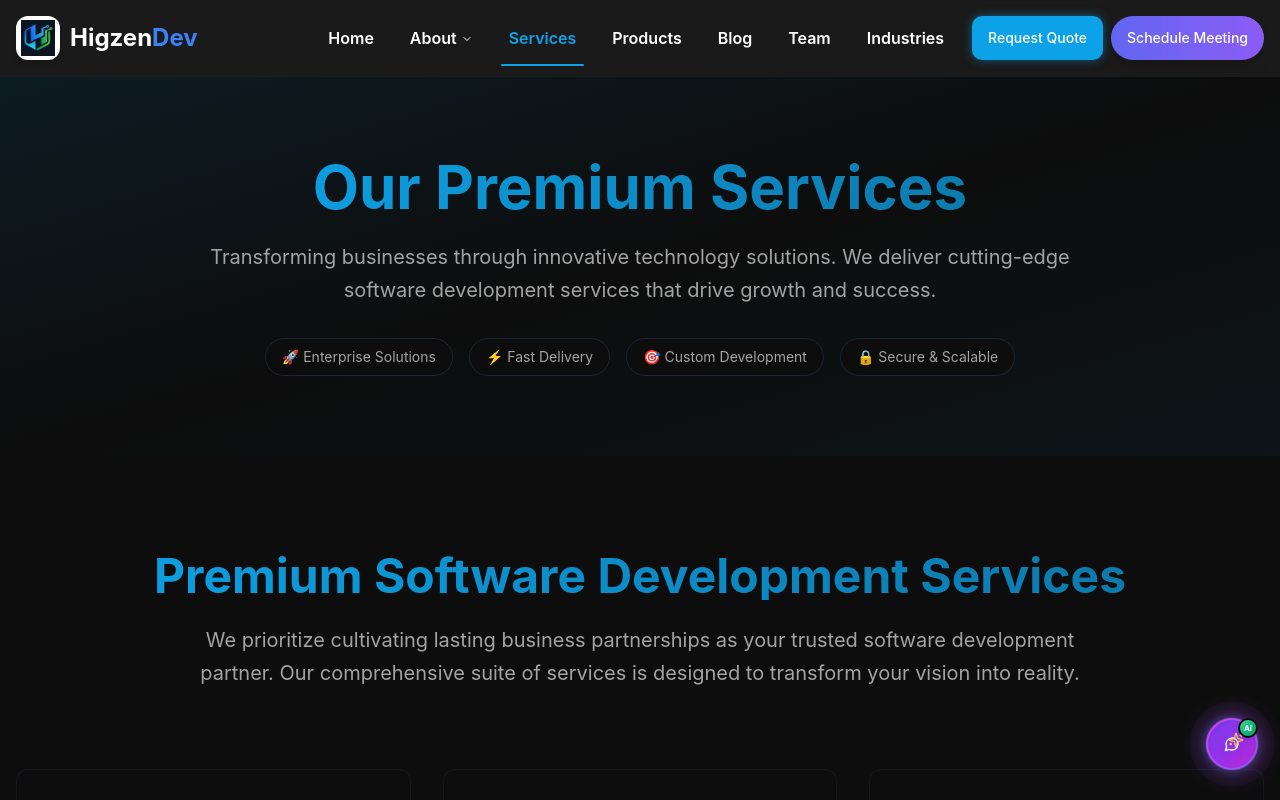
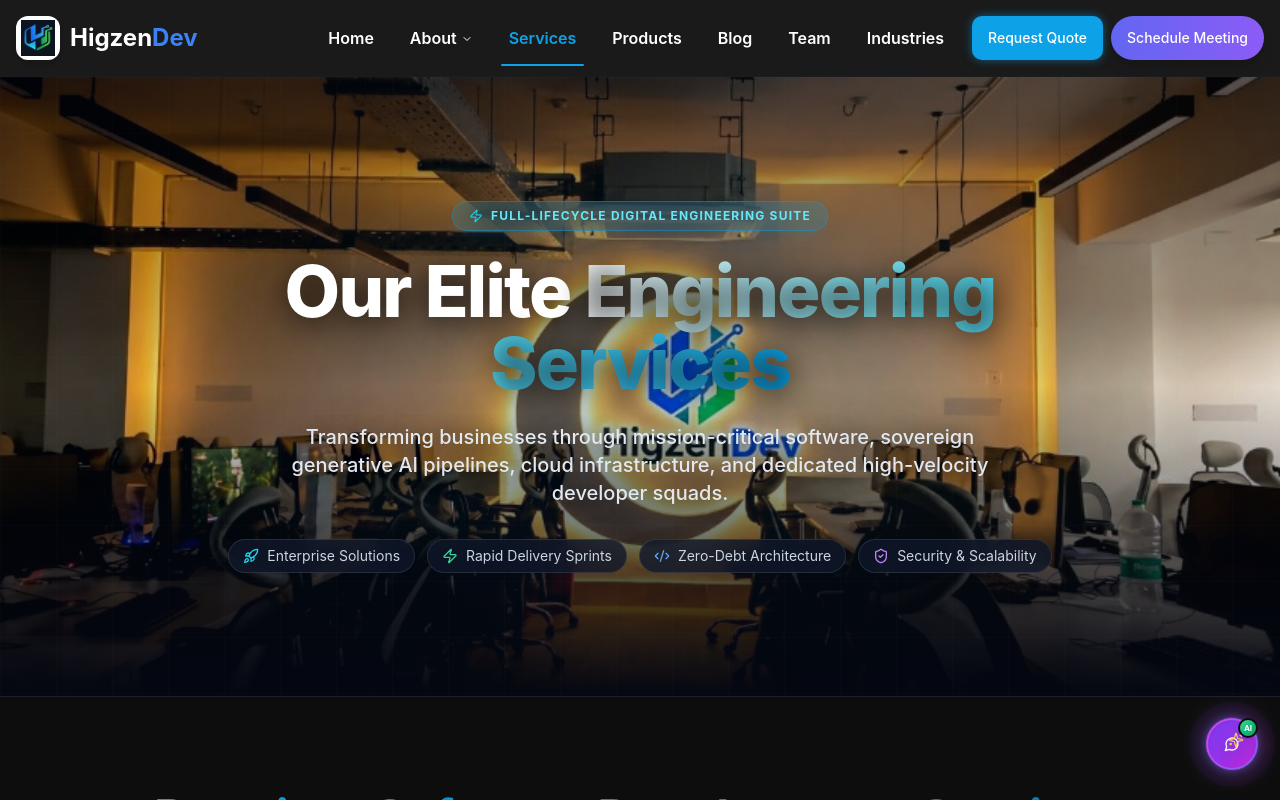
Before and after one commit to RaselmamunSD/Higzendev, a React (Vite) app in the folder higzendev-frontend/: page /services in a window 1280 px wide. Shown: the top 800 px of the page. Built offline with nearby package versions, Linux system fonts and the light colour scheme.

Commit message:
feat: set official crescent office hub image as background in Services page Hero section with modern dark theme and cards

```diff
--- a/higzendev-frontend/src/pages/Services.tsx
+++ b/higzendev-frontend/src/pages/Services.tsx
@@ -1,33 +1,108 @@
-
 import React from 'react';
 import Header from '../components/Header';
 import Footer from '../components/Footer';
 import ServiceDetailsSection from '../components/ServiceDetailsSection';
+import { motion } from 'framer-motion';
+import { Sparkles, Zap, ShieldCheck, Rocket, Code2, Users2, Clock, CheckCircle2, Award } from 'lucide-react';
 
-const Services = () => {
+const Services: React.FC = () => {
   return (
-    <div className="min-h-screen flex flex-col bg-background">
+    <div className="min-h-screen flex flex-col bg-[#040711] text-foreground">
       <Header />
       <main className="flex-grow">
-        {/* Hero Section */}
-        <section className="py-20 bg-gradient-to-br from-primary/10 via-background to-primary/5 relative overflow-hidden">
-          <div className="absolute inset-0 bg-grid-pattern opacity-5"></div>
-          <div className="container mx-auto px-4 relative">
-            <div className="text-center max-w-4xl mx-auto">
-              <h1 className="text-4xl md:text-6xl font-bold mb-6 bg-gradient-to-r from-primary to-primary/70 bg-clip-text text-transparent">
-                Our Premium Services
-              </h1>
-              <p className="text-xl text-muted-foreground mb-8 leading-relaxed">
-                Transforming businesses through innovative technology solutions.
-                We deliver cutting-edge software development services that drive growth and success.
-              </p>
-              <div className="flex flex-wrap justify-center gap-4 text-sm text-muted-foreground">
-                <span className="px-4 py-2 bg-background/80 rounded-full border">🚀 Enterprise Solutions</span>
-                <span className="px-4 py-2 bg-background/80 rounded-full border">⚡ Fast Delivery</span>
-                <span className="px-4 py-2 bg-background/80 rounded-full border">🎯 Custom Development</span>
-                <span className="px-4 py-2 bg-background/80 rounded-full border">🔒 Secure & Scalable</span>
+
+        {/* Futuristic Services Hero Section with Crescent Office Hub Background */}
+        <section className="relative min-h-[550px] lg:min-h-[620px] flex items-center justify-center overflow-hidden bg-[#040711] border-b border-white/10 py-20 lg:py-28">
+
+          {/* Background Image: HigzenDev Crescent Illuminated Office Hub */}
+          <div className="absolute inset-0 overflow-hidden pointer-events-none">
+            <motion.div
+              initial={{ scale: 1.05 }}
+              animate={{ scale: 1 }}
+              transition={{ duration: 1.5, ease: "easeOut" }}
+              className="w-full h-full"
+            >
+              <img
+                src="/images/services-hero-office.jpg"
+                alt="HigzenDev Engineering Hub Headquarters"
+                className="w-full h-full object-cover object-center filter brightness-[0.90] contrast-[1.05]"
+                loading="eager"
+              />
+            </motion.div>
+
+            {/* Ambient Lighting & Glows */}
+            <div className="absolute top-1/4 left-1/2 -translate-x-1/2 w-[700px] h-[350px] bg-primary/20 rounded-full blur-[160px] pointer-events-none" />
+            <div className="absolute top-10 right-10 w-[450px] h-[300px] bg-amber-500/10 rounded-full blur-[140px] pointer-events-none" />
+
+            {/* Gradient Overlays for High-Contrast Text Legibility */}
+            <div className="absolute inset-0 bg-gradient-to-r from-[#040711]/92 via-[#040711]/70 to-[#040711]/35" />
+            <div className="absolute inset-0 bg-gradient-to-t from-[#040711] via-transparent to-[#040711]/40" />
+            <div className="absolute inset-0 bg-[linear-gradient(to_right,#80808006_1px,transparent_1px),linear-gradient(to_bottom,#80808006_1px,transparent_1px)] bg-[size:3.5rem_3.5rem]" />
+          </div>
+
+          <div className="container mx-auto px-4 sm:px-6 lg:px-8 text-center relative z-10 max-w-4xl">
+
+            {/* Top Badge */}
+            <motion.div
+              initial={{ opacity: 0, y: 20 }}
+              animate={{ opacity: 1, y: 0 }}
+              transition={{ duration: 0.5 }}
+              className="inline-flex items-center gap-2 px-4 py-1.5 rounded-full bg-primary/20 border border-primary/40 text-cyan-300 text-xs font-bold uppercase tracking-widest mb-6 backdrop-blur-md shadow-lg shadow-primary/10"
+            >
+              <Zap className="w-3.5 h-3.5 text-cyan-400 animate-pulse" />
+              <span>FULL-LIFECYCLE DIGITAL ENGINEERING SUITE</span>
+            </motion.div>
+
+            {/* Main Headline */}
+            <motion.h1
+              initial={{ opacity: 0, y: 20 }}
+              animate={{ opacity: 1, y: 0 }}
+              transition={{ duration: 0.6, delay: 0.1 }}
+              className="text-4xl sm:text-5xl md:text-6xl lg:text-7xl font-extrabold text-white tracking-tight leading-[1.12] mb-6"
+              style={{ textShadow: '0 4px 30px rgba(0,0,0,0.8)' }}
+            >
+              Our Elite{' '}
+              <span className="bg-gradient-to-r from-white via-cyan-300 to-primary bg-clip-text text-transparent">
+                Engineering Services
+              </span>
+            </motion.h1>
+
+            {/* Subtext */}
+            <motion.p
+              initial={{ opacity: 0, y: 20 }}
+              animate={{ opacity: 1, y: 0 }}
+              transition={{ duration: 0.6, delay: 0.2 }}
+              className="text-base sm:text-lg md:text-xl text-slate-200 max-w-3xl mx-auto leading-relaxed mb-8 font-medium"
+              style={{ textShadow: '0 2px 20px rgba(0,0,0,0.8)' }}
+            >
+              Transforming businesses through mission-critical software, sovereign generative AI pipelines, cloud infrastructure, and dedicated high-velocity developer squads.
+            </motion.p>
+
+            {/* Capability Pills */}
+            <motion.div
+              initial={{ opacity: 0, y: 20 }}
+              animate={{ opacity: 1, y: 0 }}
+              transition={{ duration: 0.6, delay: 0.3 }}
+              className="flex flex-wrap items-center justify-center gap-3 text-xs sm:text-sm text-slate-300"
+            >
+              <div className="flex items-center gap-2 px-3.5 py-1.5 rounded-full bg-slate-900/80 border border-white/10 backdrop-blur-md">
+                <Rocket className="w-4 h-4 text-cyan-400" />
+                <span>Enterprise Solutions</span>
               </div>
-            </div>
+              <div className="flex items-center gap-2 px-3.5 py-1.5 rounded-full bg-slate-900/80 border border-white/10 backdrop-blur-md">
+                <Zap className="w-4 h-4 text-emerald-400" />
+                <span>Rapid Delivery Sprints</span>
+              </div>
+              <div className="flex items-center gap-2 px-3.5 py-1.5 rounded-full bg-slate-900/80 border border-white/10 backdrop-blur-md">
+                <Code2 className="w-4 h-4 text-blue-400" />
+                <span>Zero-Debt Architecture</span>
+              </div>
+              <div className="flex items-center gap-2 px-3.5 py-1.5 rounded-full bg-slate-900/80 border border-white/10 backdrop-blur-md">
+                <ShieldCheck className="w-4 h-4 text-purple-400" />
+                <span>Security & Scalability</span>
+              </div>
+            </motion.div>
+
           </div>
         </section>
 
@@ -35,46 +110,56 @@ const Services = () => {
         <ServiceDetailsSection isMarquee={false} />
 
         {/* Why Choose Us Section */}
-        <section className="py-20 bg-muted/30">
-          <div className="container mx-auto px-4">
+        <section className="py-20 sm:py-24 bg-[#050814] relative overflow-hidden border-t border-white/10">
+          <div className="container mx-auto px-4 sm:px-6 lg:px-8 relative z-10 max-w-6xl">
             <div className="text-center mb-16">
-              <h2 className="text-3xl md:text-4xl font-bold mb-4">Why Choose Our Services?</h2>
-              <p className="text-lg text-muted-foreground max-w-2xl mx-auto">
-                We combine technical expertise with business understanding to deliver exceptional results
+              <h2 className="text-3xl sm:text-4xl md:text-5xl font-extrabold text-white tracking-tight mb-4">
+                Why Choose{' '}
+                <span className="bg-gradient-to-r from-primary via-cyan-400 to-emerald-400 bg-clip-text text-transparent">
+                  HigzenDev Services?
+                </span>
+              </h2>
+              <p className="text-base sm:text-lg text-slate-400 max-w-2xl mx-auto">
+                We combine deep technical craftsmanship with domain business acumen to deliver exceptional outcomes.
               </p>
             </div>
-            <div className="grid md:grid-cols-2 lg:grid-cols-4 gap-8">
-              <div className="text-center p-6">
-                <div className="w-16 h-16 bg-primary/10 rounded-full flex items-center justify-center mx-auto mb-4">
-                  <span className="text-2xl">⭐</span>
+
+            <div className="grid grid-cols-1 sm:grid-cols-2 lg:grid-cols-4 gap-6">
+              <div className="p-6 rounded-2xl bg-slate-900/80 border border-slate-800/80 hover:border-cyan-500/40 transition-all duration-300 backdrop-blur-sm text-left group">
+                <div className="w-12 h-12 rounded-xl bg-cyan-500/10 border border-cyan-500/30 flex items-center justify-center mb-5 text-cyan-400 group-hover:scale-110 transition-transform">
+                  <Award className="w-6 h-6" />
                 </div>
-                <h3 className="font-semibold mb-2">Expert Team</h3>
-                <p className="text-sm text-muted-foreground">Experienced developers and designers</p>
+                <h3 className="font-bold text-lg text-white mb-2 group-hover:text-cyan-300 transition-colors">Elite Senior Engineers</h3>
+                <p className="text-xs sm:text-sm text-slate-400 leading-relaxed">Top 1% vetted developers and system architects dedicated to your stack.</p>
               </div>
-              <div className="text-center p-6">
-                <div className="w-16 h-16 bg-primary/10 rounded-full flex items-center justify-center mx-auto mb-4">
-                  <span className="text-2xl">⚡</span>
+
+              <div className="p-6 rounded-2xl bg-slate-900/80 border border-slate-800/80 hover:border-emerald-500/40 transition-all duration-300 backdrop-blur-sm text-left group">
+                <div className="w-12 h-12 rounded-xl bg-emerald-500/10 border border-emerald-500/30 flex items-center justify-center mb-5 text-emerald-400 group-hover:scale-110 transition-transform">
+                  <Zap className="w-6 h-6" />
                 </div>
-                <h3 className="font-semibold mb-2">Fast Delivery</h3>
-                <p className="text-sm text-muted-foreground">Quick turnaround without compromising quality</p>
+                <h3 className="font-bold text-lg text-white mb-2 group-hover:text-emerald-300 transition-colors">Fast Turnaround</h3>
+                <p className="text-xs sm:text-sm text-slate-400 leading-relaxed">Weekly live sprint demos and agile shipping without compromising stability.</p>
               </div>
-              <div className="text-center p-6">
-                <div className="w-16 h-16 bg-primary/10 rounded-full flex items-center justify-center mx-auto mb-4">
-                  <span className="text-2xl">🎯</span>
+
+              <div className="p-6 rounded-2xl bg-slate-900/80 border border-slate-800/80 hover:border-blue-500/40 transition-all duration-300 backdrop-blur-sm text-left group">
+                <div className="w-12 h-12 rounded-xl bg-blue-500/10 border border-blue-500/30 flex items-center justify-center mb-5 text-blue-400 group-hover:scale-110 transition-transform">
+                  <Code2 className="w-6 h-6" />
                 </div>
-                <h3 className="font-semibold mb-2">Custom Solutions</h3>
-                <p className="text-sm text-muted-foreground">Tailored to your specific business needs</p>
+                <h3 className="font-bold text-lg text-white mb-2 group-hover:text-blue-300 transition-colors">Custom Architectures</h3>
+                <p className="text-xs sm:text-sm text-slate-400 leading-relaxed">Tailored proprietary solutions designed to scale smoothly to millions of users.</p>
               </div>
-              <div className="text-center p-6">
-                <div className="w-16 h-16 bg-primary/10 rounded-full flex items-center justify-center mx-auto mb-4">
-                  <span className="text-2xl">🤝</span>
+
+              <div className="p-6 rounded-2xl bg-slate-900/80 border border-slate-800/80 hover:border-purple-500/40 transition-all duration-300 backdrop-blur-sm text-left group">
+                <div className="w-12 h-12 rounded-xl bg-purple-500/10 border border-purple-500/30 flex items-center justify-center mb-5 text-purple-400 group-hover:scale-110 transition-transform">
+                  <Clock className="w-6 h-6" />
                 </div>
-                <h3 className="font-semibold mb-2">24/7 Support</h3>
-                <p className="text-sm text-muted-foreground">Continuous support and maintenance</p>
+                <h3 className="font-bold text-lg text-white mb-2 group-hover:text-purple-300 transition-colors">Continuous Support</h3>
+                <p className="text-xs sm:text-sm text-slate-400 leading-relaxed">Proactive monitoring, SLA-backed maintenance, and site reliability engineering.</p>
               </div>
             </div>
           </div>
         </section>
+
       </main>
       <Footer />
     </div>
```
Also changed, not shown: higzendev-frontend/public/images/higzendev-services-hero.jpg (added), higzendev-frontend/public/images/services-hero-office.jpg (added).
